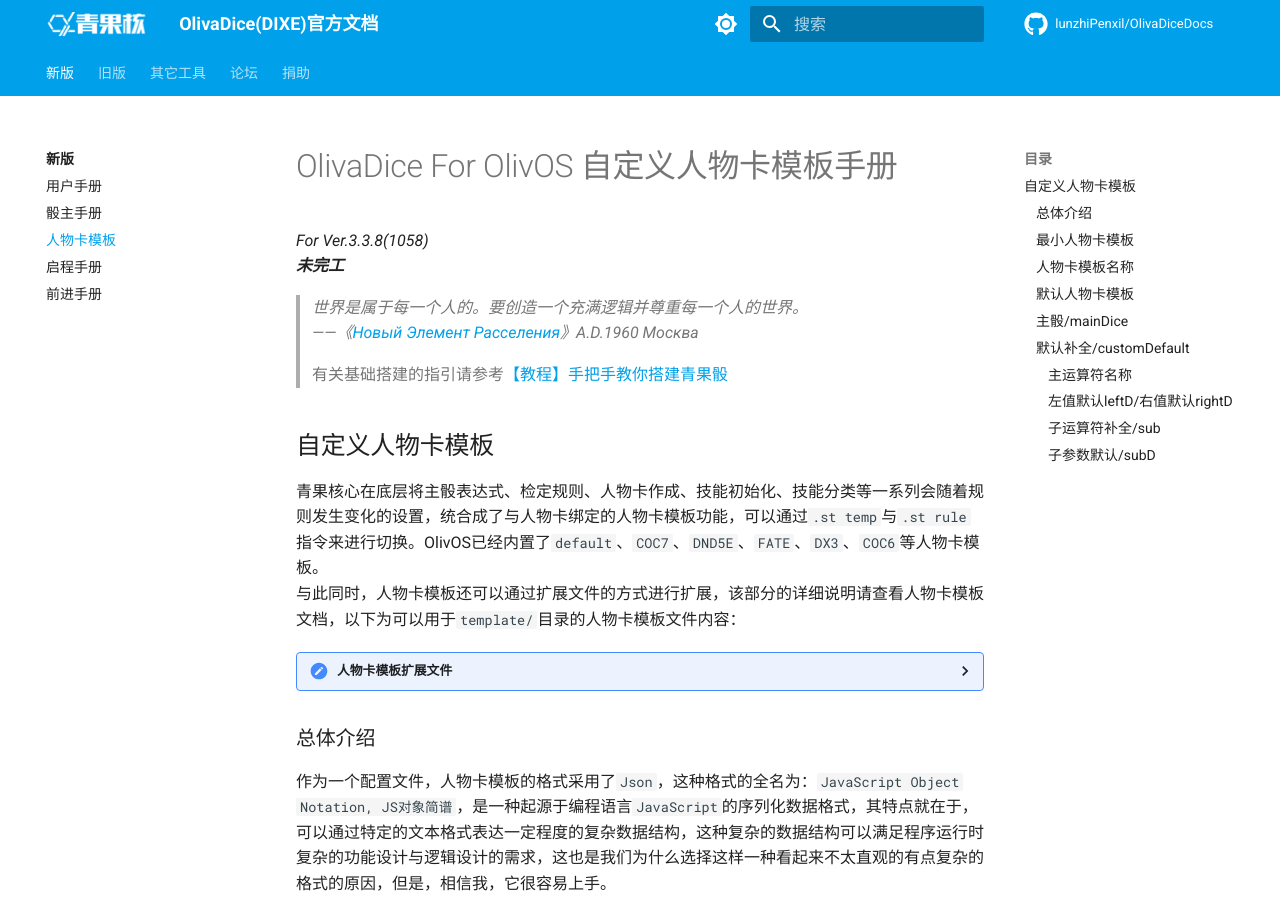
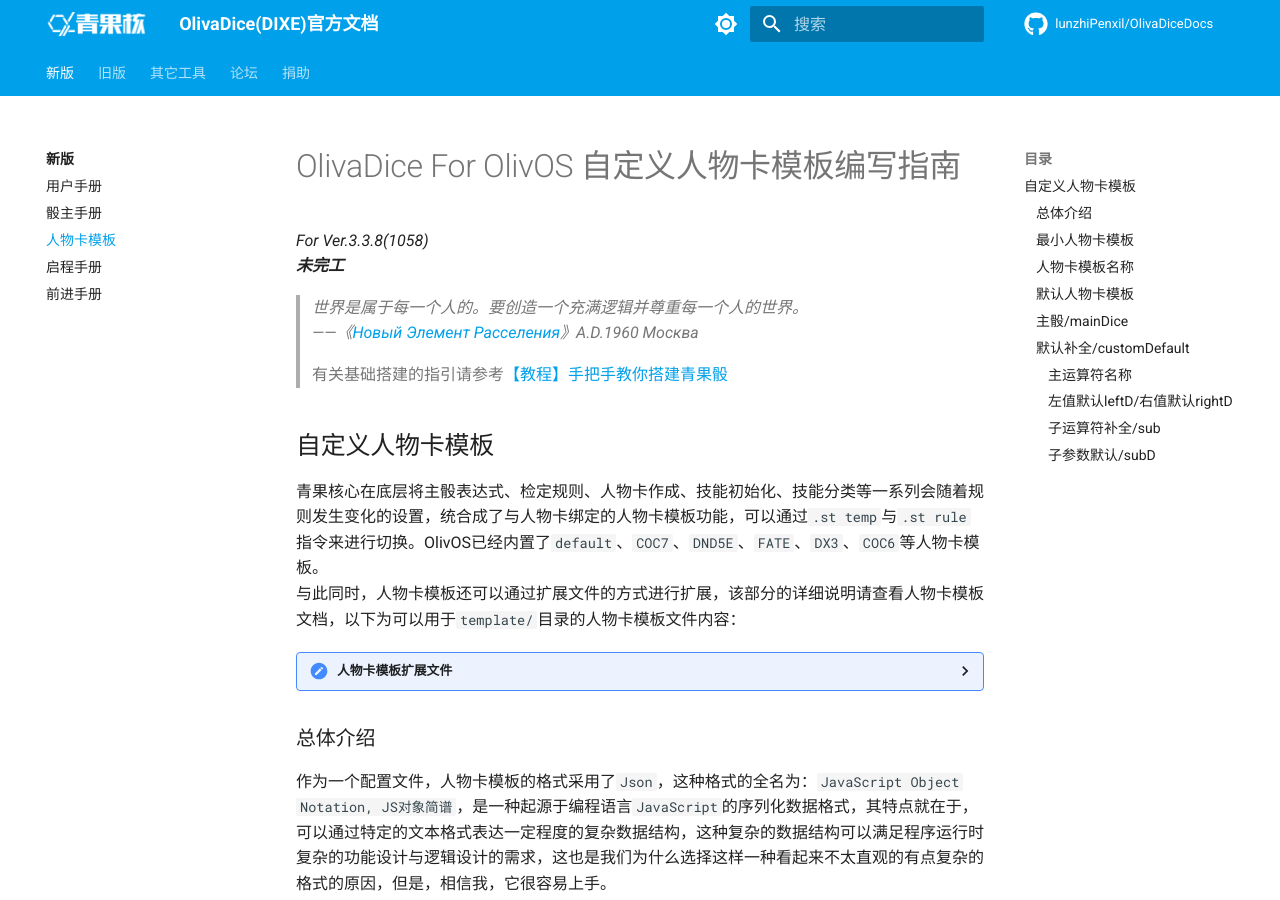
Before and after one commit to lunzhiPenxil/OlivaDiceDocs, an MkDocs documentation site: the page built from docs/OlivaDice3_Master_Manual_pcTemplate.md, in a window 1280 px wide and 900 px high. Built offline with MkDocs 1.6.1 and Material for MkDocs 9.7.7, drawn with Linux system fonts in a browser that asks for light colours; comment, search, counter and statistics services are not loaded.

Commit message:
修改命名

```diff
--- a/docs/OlivaDice3_Master_Manual_pcTemplate.md
+++ b/docs/OlivaDice3_Master_Manual_pcTemplate.md
@@ -1,4 +1,4 @@
-# OlivaDice For OlivOS 自定义人物卡模板手册
+# OlivaDice For OlivOS 自定义人物卡模板编写指南
 
 *For Ver.3.3.8(1058)*
 ***未完工***
```
